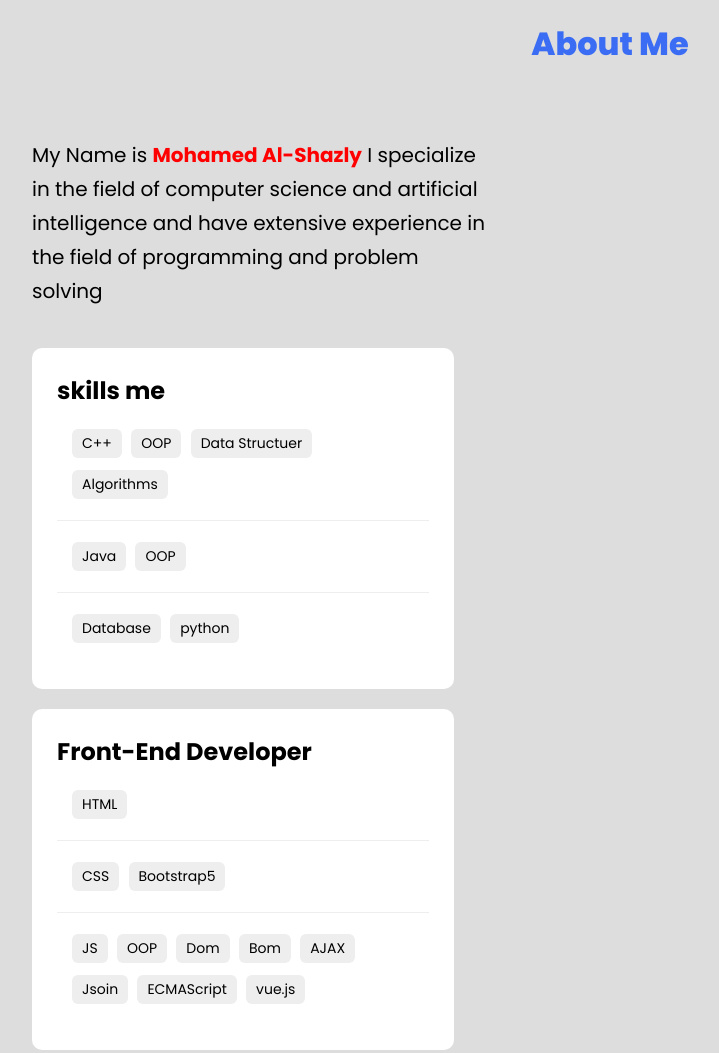
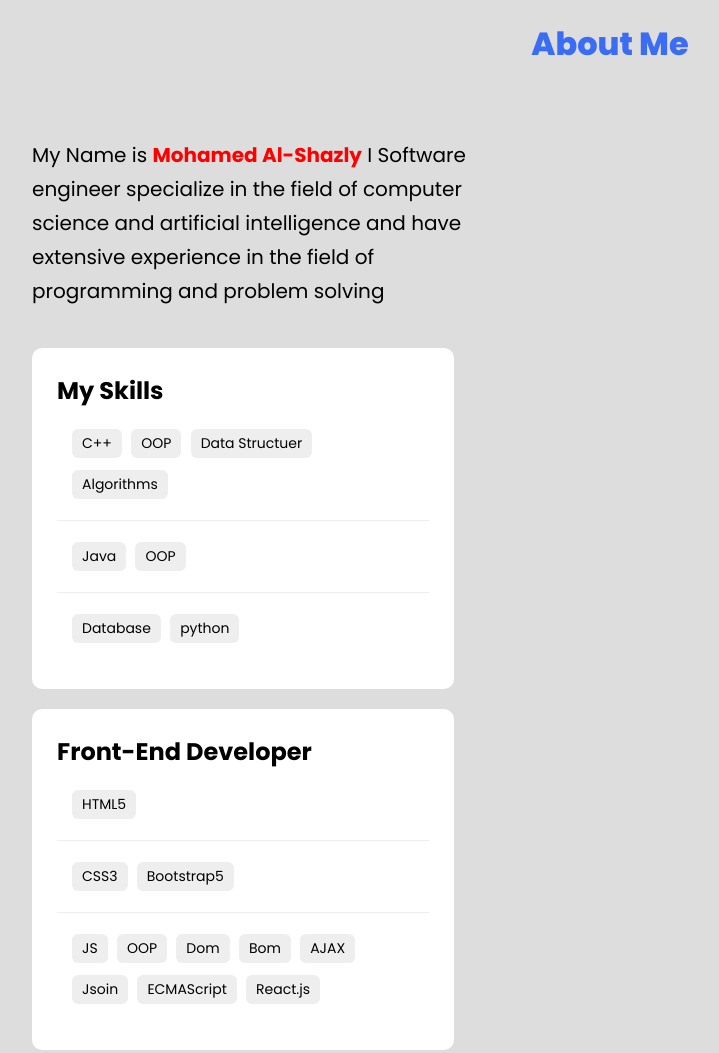
Before and after one commit to moshazly1/portfolio-Me, a plain HTML site: page index.html in a window 1280 px wide. Shown: the part 880-1933 px from the top of the page, without its empty margins (30-749 px from the left). Drawn offline with Linux system fonts and the light colour scheme; a script that the page names is missing.

Commit message:
Update index.html

```diff
--- a/index.html
+++ b/index.html
@@ -55,12 +55,12 @@
         <div class="skalse">
           <p>
             My Name is <span>Mohamed Al-Shazly</span>
-            I specialize in the field of computer science and artificial
-            intelligence and have extensive experience in the field of
-            programming and problem solving
+            I Software engineer specialize in the field of computer science and
+            artificial intelligence and have extensive experience in the field
+            of programming and problem solving
           </p>
           <ul class="skilse">
-            <h2>skills me</h2>
+            <h2>My Skills</h2>
             <li>
               <span>C++</span>
               <span>OOP</span>
@@ -80,10 +80,10 @@
           <ul class="frontend">
             <h2>Front-End Developer</h2>
             <li>
-              <span>HTML</span>
+              <span>HTML5</span>
             </li>
             <li>
-              <span>CSS</span>
+              <span>CSS3</span>
               <span>Bootstrap5</span>
             </li>
             <li>
@@ -94,7 +94,7 @@
               <span>AJAX</span>
               <span>Jsoin</span>
               <span>ECMAScript</span>
-              <span>vue.js</span>
+              <span>React.js</span>
             </li>
           </ul>
         </div>
```
